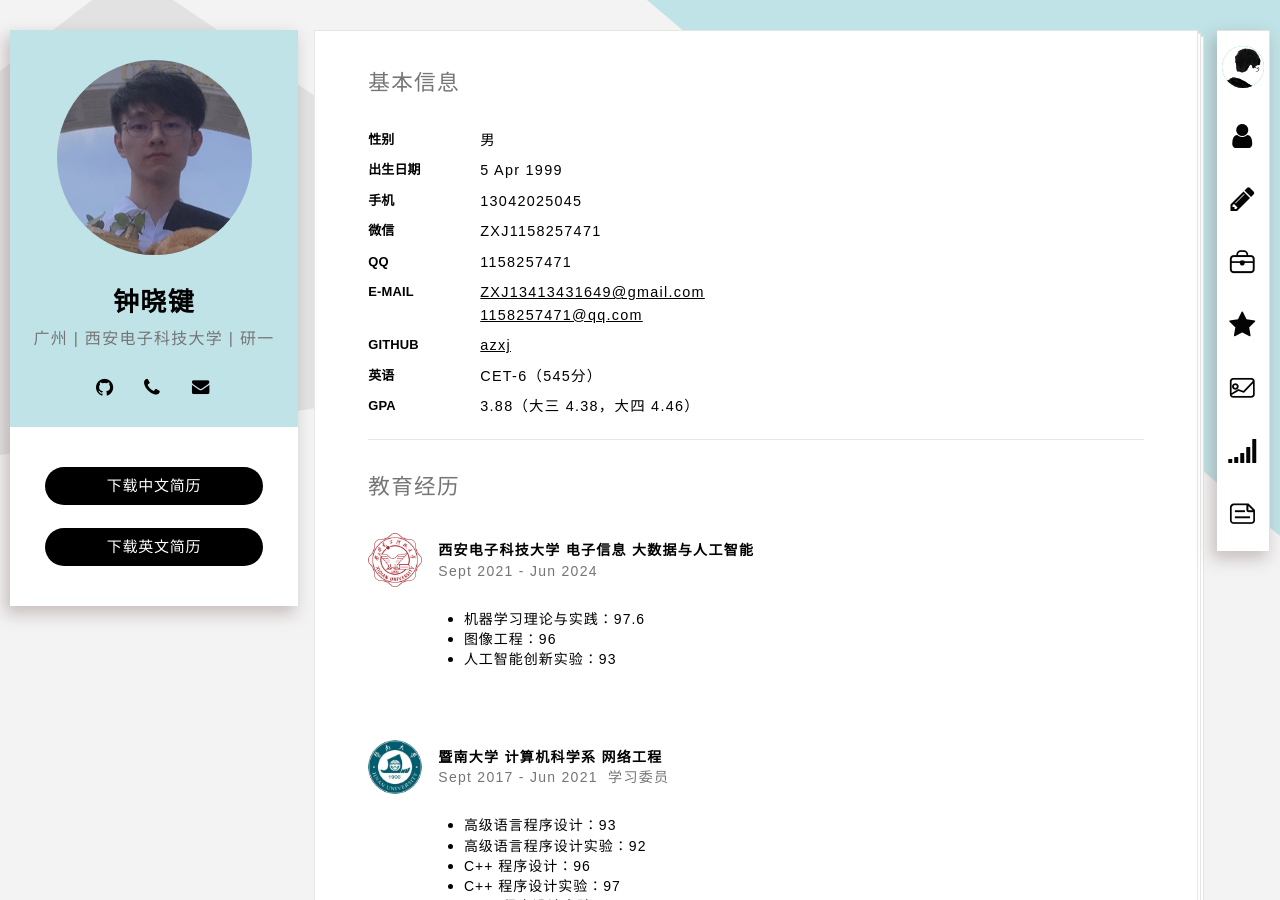
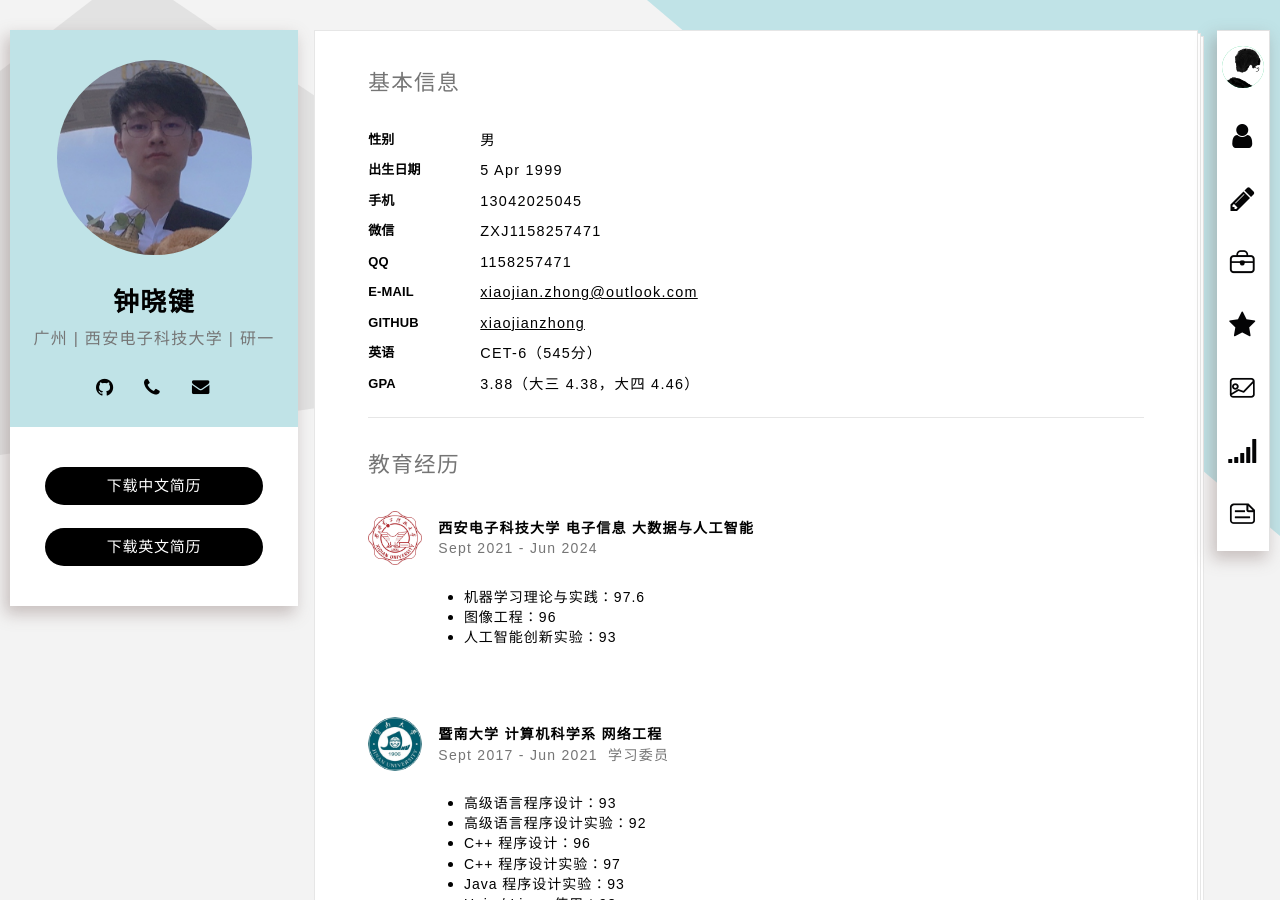
Before and after one commit to xiaojianzhong/xiaojianzhong.github.io, a Jekyll site: the page built from index.html, in a window 1280 px wide and 900 px high. Built offline with Jekyll 4.4.1, drawn with Linux system fonts in a browser that asks for light colours; some web fonts are replaced.

Commit message:
fix(platform-browser): update username

```diff
--- a/_config.yml
+++ b/_config.yml
@@ -12,10 +12,9 @@
 WeChat: ZXJ1158257471
 QQ: 1158257471
 emails:
-  - ZXJ13413431649@gmail.com
-  - 1158257471@qq.com
-github: github.com/azxj
-githubname: azxj
+  - xiaojian.zhong@outlook.com
+github: github.com/xiaojianzhong
+githubname: xiaojianzhong
 English: CET-6（545分）
 GPA: 3.88（大三 4.38，大四 4.46）
 educations:
@@ -180,7 +179,7 @@
           - Java GUI 程序开发
   - yearmonth: Jul 2019
     projects:
-      - name: <a href="https://github.com/azxj/automatic-examination-system" target="_blank">基于 C++ MVC 的自动化考试系统 AES</a>
+      - name: <a href="https://github.com/xiaojianzhong/automatic-examination-system" target="_blank">基于 C++ MVC 的自动化考试系统 AES</a>
         descriptions:
           - 文件数据库驱动层实现 & 视图层实现
       - name: 基于 asm 汇编语言的简易英英词典 E2E Dictionary
@@ -204,10 +203,10 @@
           - 数据库设计负责人
   - yearmonth: Mar 2020
     projects:
-      - name: <a href="https://github.com/azxj/matlab-deep-learning" target="_blank">《MATLAB DEEP LEARNING》源代码</a>
+      - name: <a href="https://github.com/xiaojianzhong/matlab-deep-learning" target="_blank">《MATLAB DEEP LEARNING》源代码</a>
         descriptions:
           - 机器学习算法实现 & 中文文档补充
-      - name: <a href="https://github.com/azxj/jnu-jwxt-captcha-breaker" target="_blank">暨南大学教务系统验证码解析模型</a>
+      - name: <a href="https://github.com/xiaojianzhong/jnu-jwxt-captcha-breaker" target="_blank">暨南大学教务系统验证码解析模型</a>
         descriptions:
           - 字符识别模型设计与实现 & 准确率测试
       - name: 关于暨南大学学生职业规划的跨年级意见交流平台——暨望小程序
@@ -215,7 +214,7 @@
           - 小程序前后端开发
   - yearmonth: Apr 2020
     projects:
-      - name: <a href="https://github.com/azxj/gokoa" target="_blank">Koa 风格的 Go web 框架 GoKoa</a>
+      - name: <a href="https://github.com/xiaojianzhong/gokoa" target="_blank">Koa 风格的 Go web 框架 GoKoa</a>
         descriptions:
           - 框架设计与开发
   - yearmonth: Jun 2020
@@ -248,7 +247,7 @@
           - 作为大创项目立项
   - yearmonth: Aug 2021
     projects:
-      - name: <a href="https://github.com/azxj/SFNet" target="_blank">基于 MMSegmentation 的 SFNet 复现</a>
+      - name: <a href="https://github.com/xiaojianzhong/SFNet" target="_blank">基于 MMSegmentation 的 SFNet 复现</a>
         descriptions:
           - 赢得 2021 年商汤 OpenMMLab 算法生态挑战赛 季军
 skills:
--- a/_includes/footer.html
+++ b/_includes/footer.html
@@ -3,7 +3,7 @@
     <div class="ace-footer-cont clear-mrg">
       <p class="text-center">
         All rights reserved &copy; 2020
-        <a href="https://github.com/azxj">azxj</a>.
+        <a href="https://github.com/xiaojianzhong">xiaojianzhong</a>.
       </p>
     </div>
   </div>
```
Also changed, not shown: package.json (+5 -5 lines), 2 other files.
